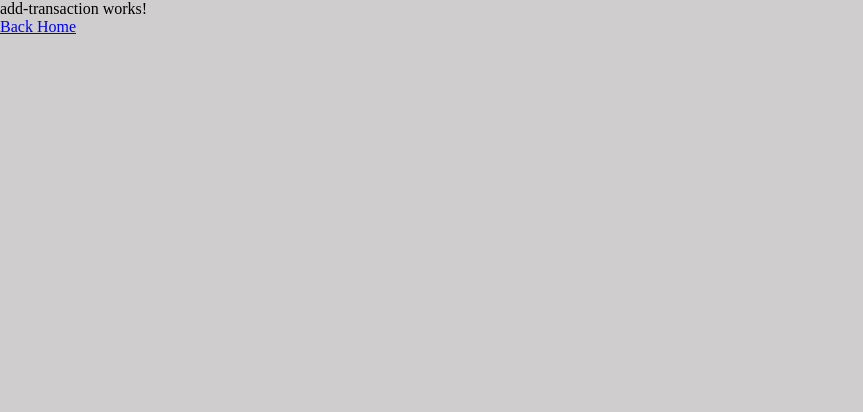
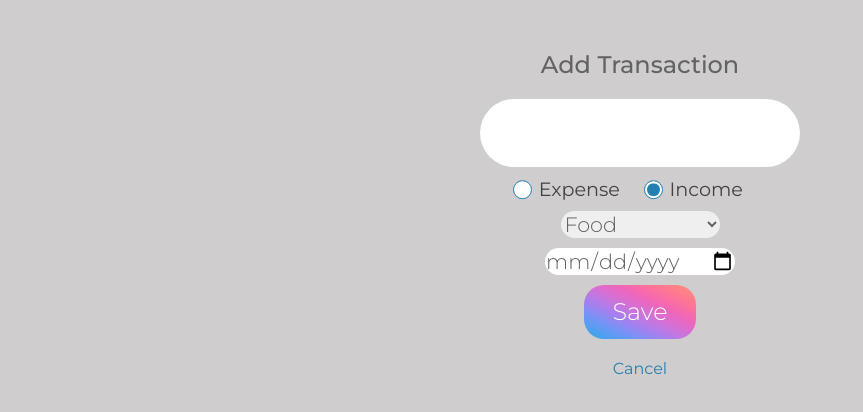
Before and after one commit to AllanAcostaM/Expenses_Tracker, an Angular app in the folder angular17_expenses_tracker/: page /add in a window 1280 px wide. Shown: the top 412 px of the page, without its empty margins (0-863 px from the left). Built offline with nearby package versions, Linux system fonts and the light colour scheme.

Commit message:
Angular: Formulario para agregar una nueva transaccion

```diff
--- a/angular17_expenses_tracker/src/app/components/balance/balance.component.scss
+++ b/angular17_expenses_tracker/src/app/components/balance/balance.component.scss
@@ -1,21 +1,7 @@
 @use "../../../styles.scss" as s;
 
 .balance {
-  background-image: linear-gradient(
-    to right top,
-    #39a9e4,
-    #46a2ee,
-    #629af4,
-    #838ef5,
-    #a580ee,
-    #c377e0,
-    #db6ecf,
-    #ee66bb,
-    #fa6ca5,
-    #ff7792,
-    #fe8483,
-    #f8937a
-  );
+  background-image: s.$gradient-bg;
   box-shadow: s.$main-shadow;
   border-radius: s.$main-border-radius;
   padding: 1.5625rem;
--- a/angular17_expenses_tracker/src/app/pages/add-transaction/add-transaction.component.html
+++ b/angular17_expenses_tracker/src/app/pages/add-transaction/add-transaction.component.html
@@ -1,2 +1,21 @@
-<p>add-transaction works!</p>
-<a routerLink="">Back Home</a>
+<div class="add-transaction">
+  <h2>Add Transaction</h2>
+  <form class="add-transaction__form" autocomplete="off">
+    <input type="text" id="amount" class="add-transaction__amount" autofocus />
+    <div class="add-transaction__type">
+      <input type="radio" id="expense" name="type" value="expense" checked />
+      <label for="expense">Expense</label>
+      <input type="radio" id="income" name="type" value="income" checked />
+      <label for="income">Income</label>
+    </div>
+    <select name="category" id="category" class="add-transaction__category">
+      <option value="food">Food</option>
+      <option value="shopping">Shopping</option>
+      <option value="entertaiment">Entertaiment</option>
+      <option value="payroll">Payroll</option>
+    </select>
+    <input type="date" id="date" class="add-transaction__date" />
+    <button type="submit">Save</button>
+  </form>
+  <a routerLink="">Cancel</a>
+</div>
--- a/angular17_expenses_tracker/src/app/pages/add-transaction/add-transaction.component.scss
+++ b/angular17_expenses_tracker/src/app/pages/add-transaction/add-transaction.component.scss
@@ -0,0 +1,103 @@
+@use "../../../styles.scss" as s;
+
+.add-transaction {
+  display: flex;
+  flex-direction: column;
+  align-items: center;
+  gap: 1.25rem;
+  padding: 3.125rem;
+
+  h2 {
+    font-family: s.$font-family;
+    font-weight: 500;
+    text-align: center;
+    color: s.$gray-alternative;
+  }
+
+  &__form {
+    display: flex;
+    flex-direction: column;
+    align-items: center;
+    gap: 0.625rem;
+  }
+
+  &__amount {
+    border: none;
+    outline: none;
+    border-radius: 624.9375rem;
+    padding: 0.3rem 2rem;
+    width: 20rem;
+    font-family: s.$font-family;
+    font-size: 3rem;
+    font-weight: 300;
+    color: s.$link-color;
+  }
+
+  &__type {
+    display: flex;
+    label {
+      font-family: s.$font-family;
+      font-size: 1.2rem;
+      margin-left: 0.4rem;
+      margin-right: 1.5rem;
+      color: s.$gray-dark;
+    }
+
+    input[type="radio"] {
+      // Label aparence
+      appearance: none;
+      // Normal state
+      background-color: s.$white;
+      width: 1.2rem;
+      height: 1.2rem;
+      border: 1px solid s.$link-color;
+      border-radius: 50%;
+      transform: translateY(0.2rem);
+      // Display check mark
+      display: grid;
+      place-content: center;
+      &::before {
+        content: "";
+        width: 0.8rem;
+        height: 0.8rem;
+        border-radius: 50%;
+        transform: scale(0);
+        box-shadow: inset 1rem 1rem s.$link-color;
+      }
+      &:checked::before {
+        transform: scale(1);
+      }
+    }
+  }
+
+  &__category,
+  &__date {
+    border: none;
+    outline: none;
+    border-radius: 1.25rem;
+    padding: 0.5 1rem;
+    font-family: s.$font-family;
+    font-size: 1.3rem;
+    font-weight: 300;
+    color: s.$gray-alternative;
+  }
+
+  button {
+    border: none;
+    outline: none;
+    font-family: s.$font-family;
+    font-size: 1.5rem;
+    font-weight: 300;
+    padding: 0.8rem 1.8rem;
+    border-radius: 1.25rem;
+    background-image: s.$gradient-bg;
+    color: s.$white;
+    cursor: pointer;
+  }
+
+  a {
+    font-family: s.$font-family;
+    text-decoration: none;
+    color: s.$link-color;
+  }
+}
--- a/angular17_expenses_tracker/src/styles.scss
+++ b/angular17_expenses_tracker/src/styles.scss
@@ -13,7 +13,7 @@
 // Colors
 $white: #fff;
 $gray-dark: #444343;
-$gray-alternative: #363434;
+$gray-alternative: #646363;
 $error: #f960cd;
 $error-light: mix($error, #fff, 20%);
 $remove-color: #cc0e96;
@@ -26,7 +26,24 @@
 $amount-expense-color: $expense-icon-color;
 $amount-income-color: $income-icon-color;
 
+$gradient-bg: linear-gradient(
+  to right top,
+  #39a9e4,
+  #46a2ee,
+  #629af4,
+  #838ef5,
+  #a580ee,
+  #c377e0,
+  #db6ecf,
+  #ee66bb,
+  #fa6ca5,
+  #ff7792,
+  #fe8483,
+  #f8937a
+);
+
 $link-color: #2480b1;
+
 // bg
 $main-bg-color: #cfcdcd;
 
```
